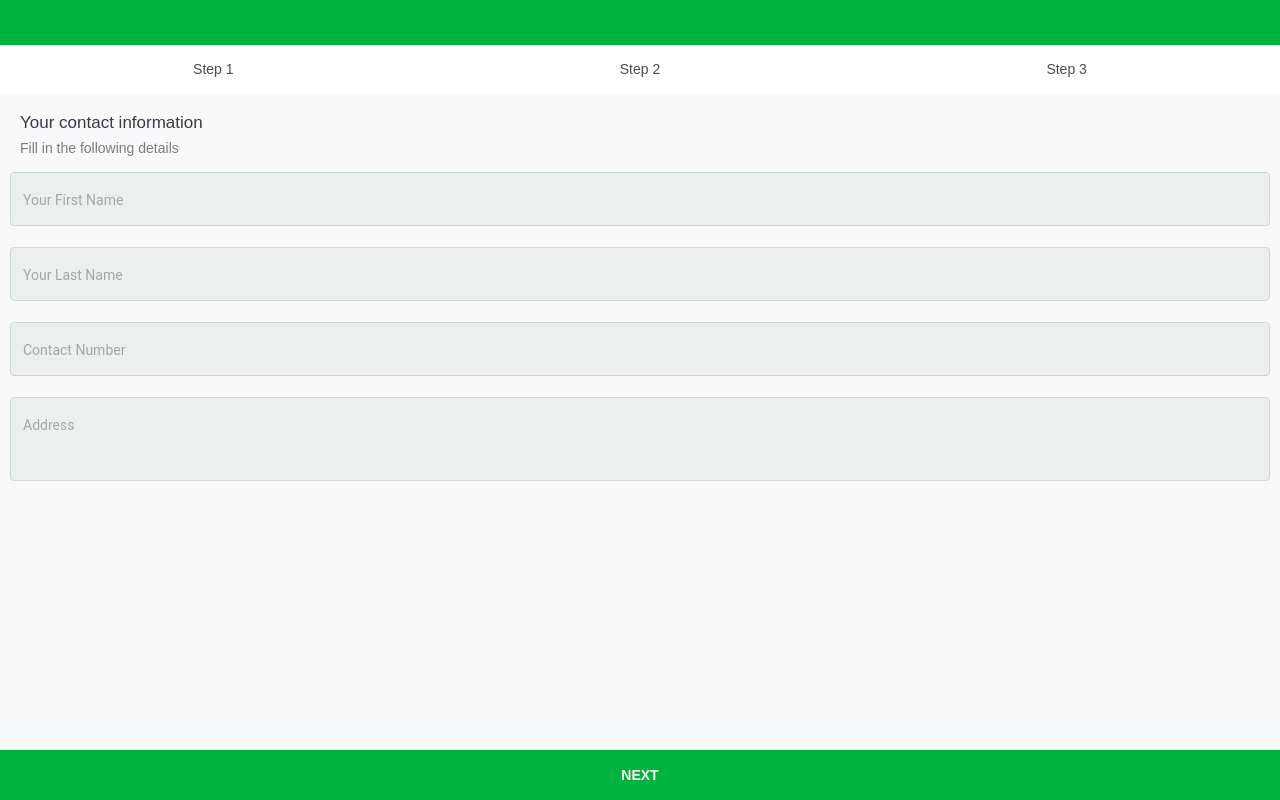
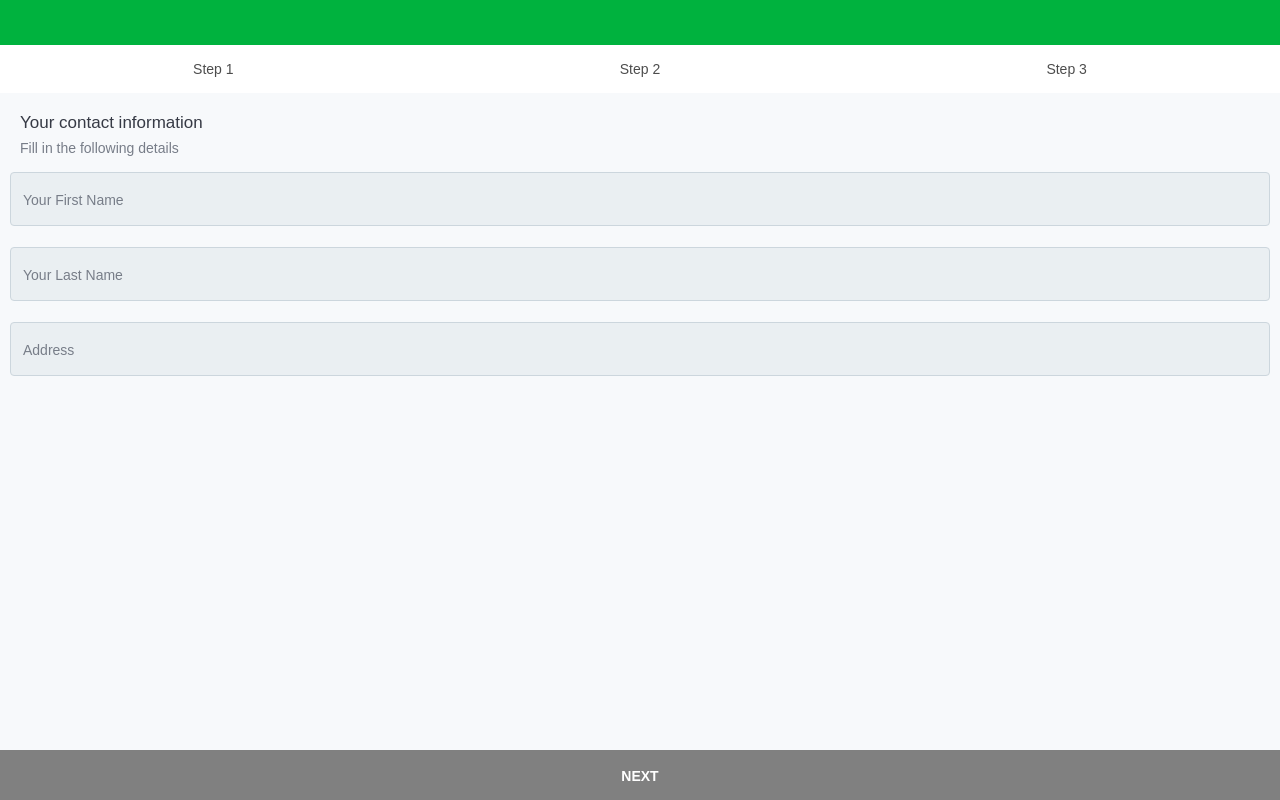
Before and after one commit to philipyoungg/simple-form, a React (Create React App) app: page / in a window 1280 px wide. Built offline with nearby package versions, Linux system fonts and the light colour scheme.

Commit message:
add redux, redux-form, and form validations

```diff
--- a/package.json
+++ b/package.json
@@ -3,13 +3,13 @@
   "version": "0.1.0",
   "private": true,
   "dependencies": {
-    "material-ui": "^0.17.4",
     "react": "^15.5.4",
     "react-dom": "^15.5.4",
     "react-helmet": "^5.0.3",
     "react-redux": "^5.0.4",
     "react-router-dom": "^4.1.1",
-    "redux": "^3.6.0"
+    "redux": "^3.6.0",
+    "redux-form": "^6.6.3"
   },
   "devDependencies": {
     "react-scripts": "0.9.5"
--- a/src/App.js
+++ b/src/App.js
@@ -5,9 +5,8 @@ import "./App.css";
 import Header from "./Header";
 import Wrapper from "./Wrapper";
 import AppBar from "./AppBar";
-import FixedButton from "./FixedButton";
-import GrabTextField from "./GrabTextField";
 import Steps from "./Steps";
+import FormUserRegistration from './FormUserRegistration'
 
 class App extends Component {
   render() {
@@ -37,12 +36,8 @@ class App extends Component {
             title="Your contact information"
             description="Fill in the following details"
           />
-          <GrabTextField label="Your First Name" />
-          <GrabTextField label="Your Last Name" />
-          <GrabTextField label="Contact Number" type="tel" />
-          <GrabTextField label="Address" textArea />
+          <FormUserRegistration />
         </Wrapper>
-        <FixedButton />
       </div>
     );
   }
--- a/src/FixedButton.js
+++ b/src/FixedButton.js
@@ -1,26 +1,30 @@
+import React from "react";
+import { colorPrimary } from "./variable";
 
-import React from "react";
-import {
-  colorPrimary
-} from "./variable";
-
-const FixedButton = () => (
-  <div
+const FixedButton = ({ valid }) => {
+  return (
+    <button
+      type="submit"
+      disabled={!valid}
       style={{
         height: "50px",
         width: "100%",
-      backgroundColor: colorPrimary,
         fontWeight: "bold",
         color: "white",
         textAlign: "center",
         lineHeight: "50px",
         position: "fixed",
-      bottom: 0
+        zIndex: "100",
+        left: 0,
+        bottom: 0,
+        border: "none",
+        cursor: "pointer",
+        backgroundColor: valid ? colorPrimary : 'gray',
       }}
     >
       NEXT
-  </div>
+    </button>
   );
-
+}
 
 export default FixedButton;
--- /dev/null
+++ b/src/FormUserRegistration.jsx
@@ -0,0 +1,119 @@
+import React from "react";
+import { Field, reduxForm } from "redux-form";
+import FixedButton from "./FixedButton";
+import { fontSizePrimary, textColorSecondary } from "./variable";
+
+const validate = values => {
+  const defaultErrMessage = "input is required";
+  const errors = {};
+  if (!values.firstName) errors.firstName = defaultErrMessage;
+  if (!values.lastName) errors.lastName = defaultErrMessage;
+  if (!values.phone) {
+    errors.phone = defaultErrMessage;
+  } else if (isNaN(Number(values.phone))) {
+    errors.phone = "please enter number";
+  }
+  if (!values.address) errors.address = defaultErrMessage;
+  return errors;
+};
+
+const renderField = ({
+  input,
+  label,
+  type,
+  meta: { touched, error, dirty, active }
+}) => (
+  <div
+    style={{
+      background: "#EAEFF2",
+      width: "auto",
+      display: "block",
+      maxWidth: "100%",
+      border: "1px solid",
+      borderColor: "#CCD6DD",
+      borderRadius: "4px",
+      marginBottom: "21px",
+      overflow: "inherit",
+      padding: "0 12px",
+      height: "54px",
+      position: "relative"
+    }}
+  >
+    <input
+      {...input}
+      type={type}
+      style={{
+        position: "relative",
+        marginTop: "4px",
+        fontSize: fontSizePrimary,
+        marginBottom: "0",
+        background: "transparent",
+        border: "none",
+        width: "100%",
+        height: "100%"
+      }}
+    />
+    <p
+      style={{
+        top: 0,
+        position: "absolute",
+        lineHeight: "54px",
+        transition: "0.3s ease-in-out",
+        transformOrigin: "left 0",
+        color: textColorSecondary,
+        transform: dirty
+          ? "scale(0.75) translateY(-10px)"
+          : active ? "scale(0.75) translateY(-10px)" : ""
+      }}
+    >
+      {label}
+    </p>
+    {touched &&
+      error &&
+      <span
+        style={{
+          position: "absolute",
+          top: "56px",
+          left: 0,
+          color: "red",
+          fontSize: 11
+        }}
+      >
+        {error}
+      </span>}
+  </div>
+);
+
+class FormUserRegistration extends React.Component {
+  render() {
+    const { valid } = this.props;
+    return (
+      <form>
+        <Field
+          name="firstName"
+          component={renderField}
+          type="text"
+          label="Your First Name"
+        />
+        <Field
+          name="lastName"
+          component={renderField}
+          type="text"
+          label="Your Last Name"
+        />
+        <Field
+          name="phone"
+          component={renderField}
+          type="tel"
+          label="Address"
+        />
+      <FixedButton valid={valid} />
+      </form>
+    );
+  }
+}
+
+export default reduxForm({
+  form: "userRegistration",
+  validate
+})(FormUserRegistration);
--- a/src/index.css
+++ b/src/index.css
@@ -14,3 +14,12 @@ h1, h2, h3, p, input {
   margin-bottom: 1rem;
   color: #363A45;
 }
+
+input:-webkit-autofill, input:-webkit-autofill:hover, input:-webkit-autofill:focus input:-webkit-autofill, textarea:-webkit-autofill, textarea:-webkit-autofill:hover textarea:-webkit-autofill:focus, select:-webkit-autofill, select:-webkit-autofill:hover, select:-webkit-autofill:focus {
+  -webkit-box-shadow: 0 0 0px 1000px #000 inset;
+  transition: background-color 5000s ease-in-out 0s;
+}
+
+*:focus {
+  outline: none;
+}
--- a/src/index.js
+++ b/src/index.js
@@ -2,12 +2,20 @@ import React from "react";
 import ReactDOM from "react-dom";
 import App from "./App";
 import "./index.css";
+import { createStore, combineReducers } from "redux";
+import { Provider } from "react-redux";
+import { reducer as formReducer } from "redux-form";
 
-import MuiThemeProvider from "material-ui/styles/MuiThemeProvider";
+const reducers = {
+  form: formReducer
+};
+const reducer = combineReducers(reducers);
+
+const store = createStore(reducer);
 
 ReactDOM.render(
-  <MuiThemeProvider>
+  <Provider store={store}>
     <App />
-  </MuiThemeProvider>,
+  </Provider>,
   document.getElementById("root")
 );
```
Also changed, not shown: Wrapper.js (deleted, +0 -7 lines), 1 other file (tests, documents, lock files or other folders). Lines whose indentation alone changed are shown as unchanged.
